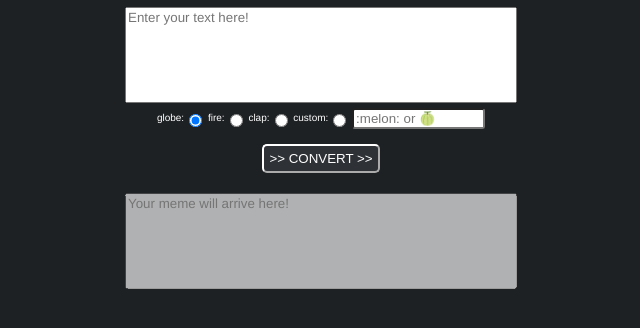
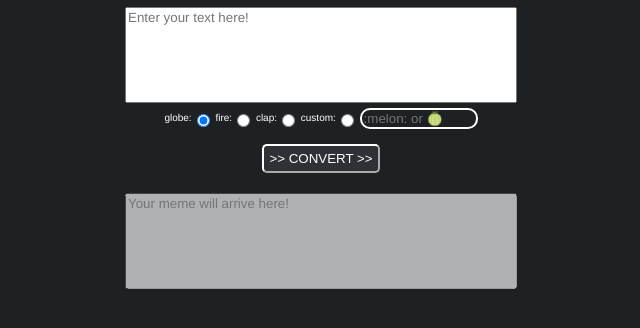
Before and after one commit to lazberg/discord-meme-text, a plain HTML site: page index.html in a window 1280 px wide. Shown: the part 104-432 px from the top of the page, without its empty margins (319-959 px from the left). Drawn offline with Linux system fonts and the light colour scheme.

Commit message:
aesthetic

```diff
--- a/index.html
+++ b/index.html
@@ -60,7 +60,7 @@
 			</label>
 			<label style="font-size:10px;">
 			custom:<input style="vertical-align:middle;" type="radio" name="space" id="customSpace">
-			<input type="text" id="customSpaceText" placeholder=":melon: or 🍈" style="vertical-align:middle;width:125px;border-radius:3px;">
+			<input type="text" id="customSpaceText" placeholder=":melon: or 🍈" style="vertical-align:middle;width:110px;border-radius:10px;border-style:solid;border-color:white;background:none;">
 			</label>
 		</br>
 
```
